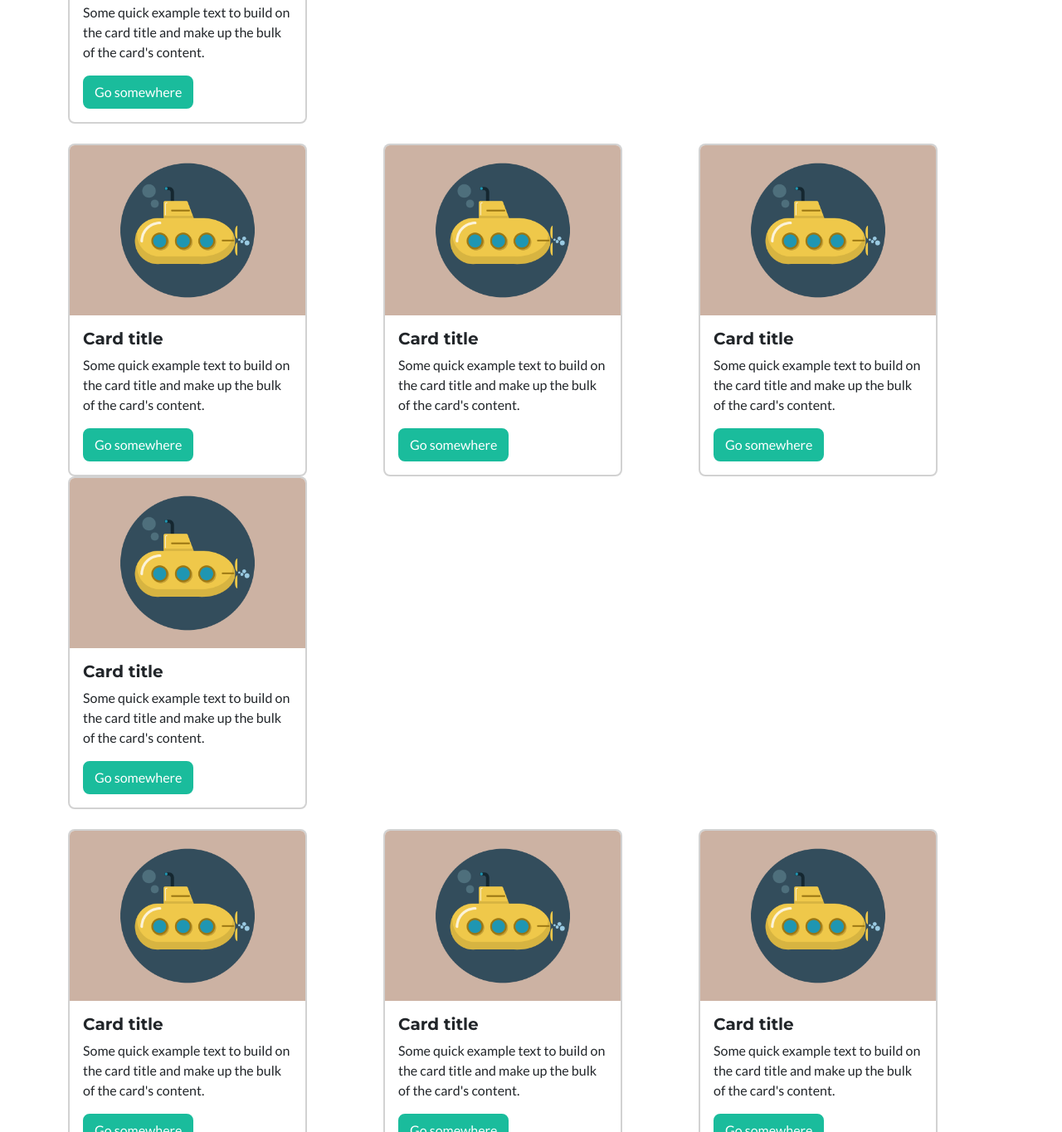
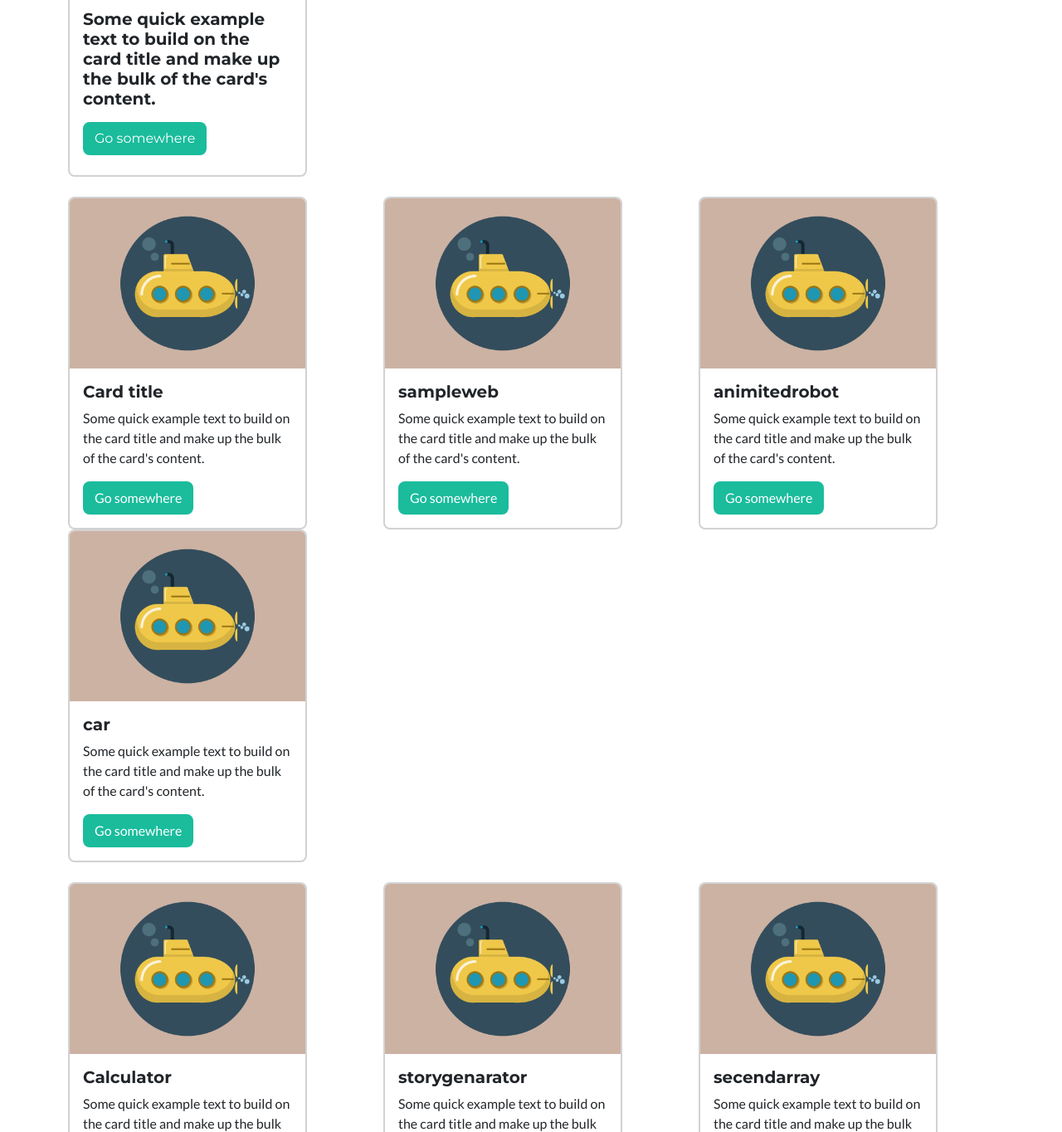
Before and after one commit to jameswillemse2005160120-source/jameswillemse2005160120-source-portfolio.main, a plain HTML site: page index.html in a window 1280 px wide. Shown: the part 1436-2800 px from the top of the page at 83% size. Drawn offline with nearby package versions, Linux system fonts and the light colour scheme.

Commit message:
Update index.html

```diff
--- a/index.html
+++ b/index.html
@@ -54,13 +54,13 @@
         <!-- Portfolio Section-->
         <div class="container">
   <div class="row">
-
+<p>note some code got currupted worked fine since june's intro to programming course at code college--</p>
     <!-- Card 1 -->
     <div class="col">
       <div class="card" style="width: 18rem;">
         <img src="assets/img/portfolio/cabin.png" class="card-img-top" alt="opskrif hoofstuk een">
         <div class="card-body">
-          <h5 class="card-title">book2chapter6</h5>
+          <h5 class="card-title">StaticRobot</h5>
           <p class="card-text">Some quick example text to build on the card title and make up the bulk of the card's content.</p>
           <a href="book2chap6/index.html" class="btn btn-primary">Go somewhere</a>
         </div>
@@ -72,7 +72,7 @@
       <div class="card" style="width: 18rem;">
         <img src="assets/img/portfolio/cake.png" class="card-img-top" alt="...">
         <div class="card-body">
-          <h5 class="card-title">chapter3/index.html</h5>
+          <h5 class="card-title">ArrayOutput</h5>
           <p class="card-text">Some quick example text to build on the card title and make up the bulk of the card's content.</p>
           <a href="chapter3/index.html" class="btn btn-primary">Go somewhere</a>
         </div>
@@ -86,7 +86,7 @@
         <div class="card-body">
           <h5 class="card-title">chapter4/index.html</h5>
           <p class="card-text">Some quick example text to build on the card title and make up the bulk of the card's content.</p>
-          <a href="book2chap5" class="btn btn-primary">Go somewhere</a>
+          <a href="book2chap5/index.html" class="btn btn-primary">Go somewhere</a>
         </div>
       </div>
     </div>
@@ -96,7 +96,7 @@
       <div class="card" style="width: 18rem;">
         <img src="assets/img/portfolio/game.png" class="card-img-top" alt="...">
         <div class="card-body">
-          <h5 class="card-title">chapter5/index.html</h5>
+          <h5 class="card-title"FirstWebsiteBuildingAttempt</h5>
           <p class="card-text">Some quick example text to build on the card title and make up the bulk of the card's content.</p>
           <a href="chapter5/index.html" class="btn btn-primary">Go somewhere</a>
         </div>
@@ -127,7 +127,7 @@
       <div class="card" style="width: 18rem;">
         <img src="assets/img/portfolio/submarine.png" class="card-img-top" alt="...">
         <div class="card-body">
-          <h5 class="card-title">Card title</h5>
+          <h5 class="card-title">sampleweb</h5>
           <p class="card-text">Some quick example text to build on the card title and make up the bulk of the card's content.</p>
           <a href="book2chap6/index.html" class="btn btn-primary">Go somewhere</a>
         </div>
@@ -139,7 +139,7 @@
       <div class="card" style="width: 18rem;">
         <img src="assets/img/portfolio/submarine.png" class="card-img-top" alt="...">
         <div class="card-body">
-          <h5 class="card-title">Card title</h5>
+          <h5 class="card-title">animitedrobot</h5>
           <p class="card-text">Some quick example text to build on the card title and make up the bulk of the card's content.</p>
           <a href="book2chap7/index.html" class="btn btn-primary">Go somewhere</a>
         </div>
@@ -151,7 +151,7 @@
       <div class="card" style="width: 18rem;">
         <img src="assets/img/portfolio/submarine.png" class="card-img-top" alt="...">
         <div class="card-body">
-          <h5 class="card-title">Card title</h5>
+          <h5 class="card-title">car</h5>
           <p class="card-text">Some quick example text to build on the card title and make up the bulk of the card's content.</p>
           <a href="book2chap8/index.html" class="btn btn-primary">Go somewhere</a>
         </div>
@@ -170,7 +170,7 @@
       <div class="card" style="width: 18rem;">
         <img src="assets/img/portfolio/submarine.png" class="card-img-top" alt="...">
         <div class="card-body">
-          <h5 class="card-title">Card title</h5>
+          <h5 class="card-title">Calculator</h5>
           <p class="card-text">Some quick example text to build on the card title and make up the bulk of the card's content.</p>
           <a href="book2chap9/index.html" class="btn btn-primary">Go somewhere</a>
         </div>
@@ -182,7 +182,7 @@
       <div class="card" style="width: 18rem;">
         <img src="assets/img/portfolio/submarine.png" class="card-img-top" alt="...">
         <div class="card-body">
-          <h5 class="card-title">Card title</h5>
+          <h5 class="card-title">storygenarator</h5>
           <p class="card-text">Some quick example text to build on the card title and make up the bulk of the card's content.</p>
           <a href="book2chap10/index.html" class="btn btn-primary">Go somewhere</a>
         </div>
@@ -194,7 +194,7 @@
       <div class="card" style="width: 18rem;">
         <img src="assets/img/portfolio/submarine.png" class="card-img-top" alt="...">
         <div class="card-body">
-          <h5 class="card-title">Card title</h5>
+          <h5 class="card-title">secendarray</h5>
           <p class="card-text">Some quick example text to build on the card title and make up the bulk of the card's content.</p>
           <a href="book2chap11/index.html" class="btn btn-primary">Go somewhere</a>
         </div>
@@ -206,7 +206,7 @@
       <div class="card" style="width: 18rem;">
         <img src="assets/img/portfolio/submarine.png" class="card-img-top" alt="...">
         <div class="card-body">
-          <h5 class="card-title">Card title</h5>
+          <h5 class="card-title">movablestopabletrain</h5>
           <p class="card-text">Some quick example text to build on the card title and make up the bulk of the card's content.</p>
           <a href="book2chap12/index.html" class="btn btn-primary">Go somewhere</a>
         </div>
@@ -225,7 +225,7 @@
       <div class="card" style="width: 18rem;">
         <img src="assets/img/portfolio/submarine.png" class="card-img-top" alt="...">
         <div class="card-body">
-          <h5 class="card-title">Card title</h5>
+          <h5 class="card-title">wishlist</h5>
           <p class="card-text">Some quick example text to build on the card title and make up the bulk of the card's content.</p>
           <a href="book2chap13/index.html" class="btn btn-primary">Go somewhere</a>
         </div>
@@ -237,7 +237,7 @@
       <div class="card" style="width: 18rem;">
         <img src="assets/img/portfolio/submarine.png" class="card-img-top" alt="...">
         <div class="card-body">
-          <h5 class="card-title">Card title</h5>
+          <h5 class="card-title">pizzaorder</h5>
           <p class="card-text">Some quick example text to build on the card title and make up the bulk of the card's content.</p>
           <a href="book2chap14/index.html" class="btn btn-primary">Go somewhere</a>
         </div>
@@ -256,7 +256,7 @@
       <div class="card" style="width: 18rem;">
         <img src="assets/img/portfolio/submarine.png" class="card-img-top" alt="...">
         <div class="card-body">
-          <h5 class="card-title">Card title</h5>
+          <h5 class="card-title">todolist</h5>
           <p class="card-text">Some quick example text to build on the card title and make up the bulk of the card's content.</p>
           <a href="book2chap15/index.html" class="btn btn-primary">Go somewhere</a>
         </div>
@@ -268,7 +268,7 @@
       <div class="card" style="width: 18rem;">
         <img src="assets/img/portfolio/submarine.png" class="card-img-top" alt="...">
         <div class="card-body">
-          <h5 class="card-title">Card title</h5>
+          <h5 class="card-title">spaceadventure</h5>
           <p class="card-text">Some quick example text to build on the card title and make up the bulk of the card's content.</p>
           <a href="book2chap16/index.html" class="btn btn-primary">Go somewhere</a>
         </div>
@@ -280,7 +280,7 @@
       <div class="card" style="width: 18rem;">
         <img src="assets/img/portfolio/submarine.png" class="card-img-top" alt="...">
         <div class="card-body">
-          <h5 class="card-title">Card title</h5>
+          <h5 class="card-title">lunchgame</h5>
           <p class="card-text">Some quick example text to build on the card title and make up the bulk of the card's content.</p>
           <a href="book2chap18/index.html" class="btn btn-primary">Go somewhere</a>
         </div>
@@ -292,7 +292,7 @@
       <div class="card" style="width: 18rem;">
         <img src="assets/img/portfolio/submarine.png" class="card-img-top" alt="...">
         <div class="card-body">
-          <h5 class="card-title">Card title</h5>
+          <h5 class="card-title">lemanadestand</h5>
           <p class="card-text">Some quick example text to build on the card title and make up the bulk of the card's content.</p>
           <a href="book2chap19/index.html" class="btn btn-primary">Go somewhere</a>
         </div>
```
